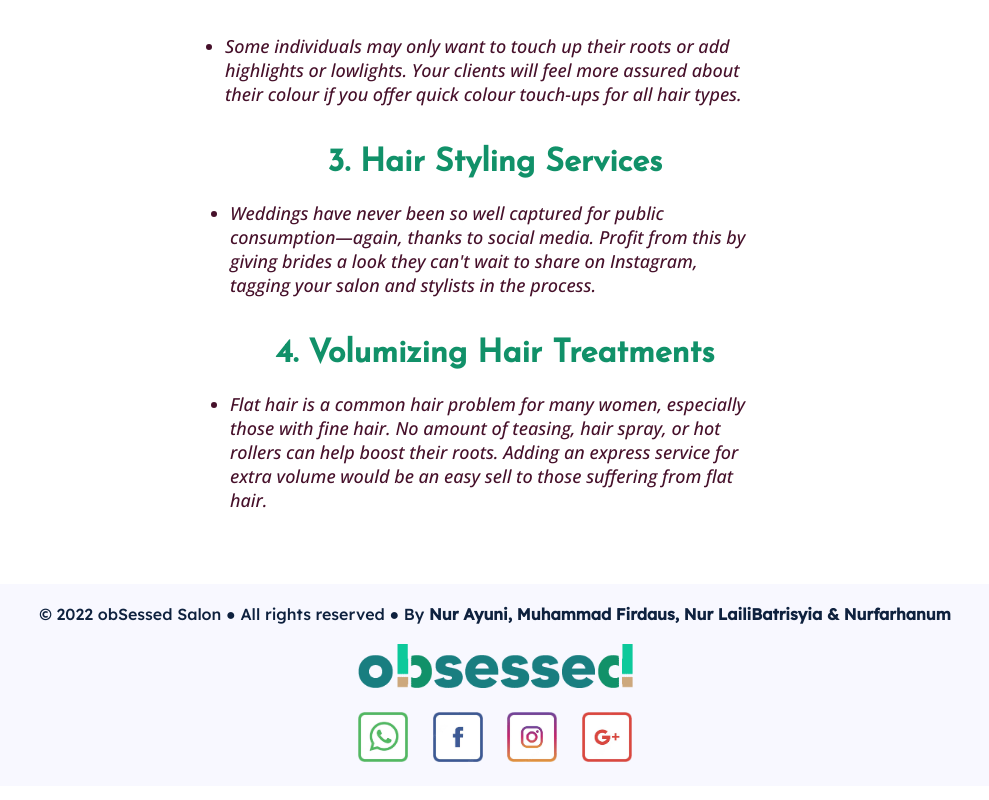
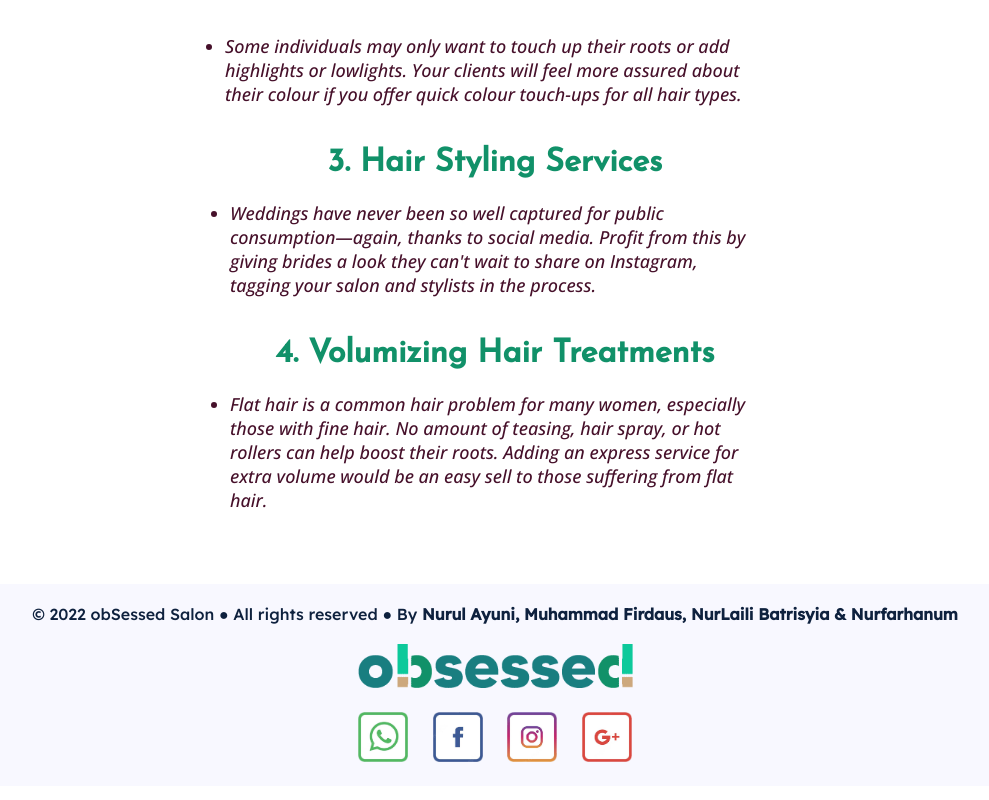
Before and after one commit to FIRDAUSDZARAWI/grp-asg, a plain HTML site: page services.html in a window 1280 px wide. Shown: the part 1332-2132 px from the top of the page, without its empty margins (145-1134 px from the left). Drawn offline with nearby package versions, Linux system fonts and the light colour scheme.

Commit message:
Update services.html

```diff
--- a/services.html
+++ b/services.html
@@ -155,7 +155,7 @@ body {
 
 <footer>
 
-<p style="color: #0e213e; border-radius: 100px; background-color: ghostwhite; padding: 20px; font-family : 'Lexend', sans-serif;" align="center">© 2022 obSessed Salon ● All rights reserved ● By <b>Nur Ayuni, Muhammad Firdaus, Nur LailiBatrisyia &  Nurfarhanum</b>
+<p style="color: #0e213e; border-radius: 100px; background-color: ghostwhite; padding: 20px; font-family : 'Lexend', sans-serif;" align="center">© 2022 obSessed Salon ● All rights reserved ● By <b>Nurul Ayuni, Muhammad Firdaus, NurLaili Batrisyia &  Nurfarhanum</b>
 
 <br><br>
 
```
